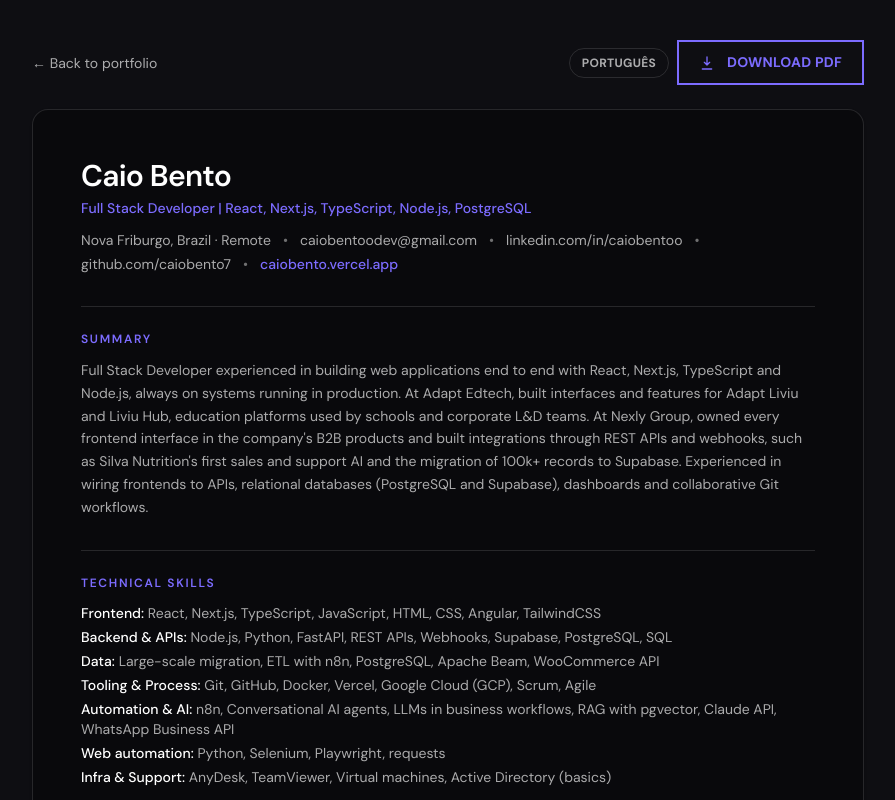
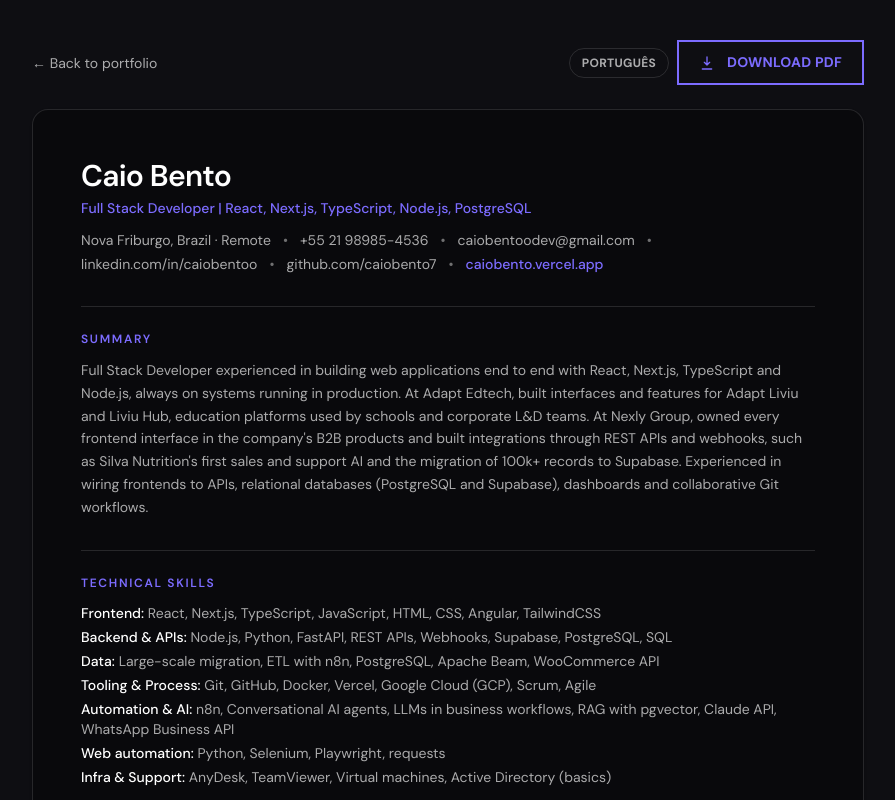
Before and after one commit to caiobento7/portfolio, a Next.js app: page /en/cv in a window 1280 px wide. Shown: the top 800 px of the page, without its empty margins (192-1087 px from the left). Built offline with nearby package versions, Linux system fonts and the light colour scheme; a web font is replaced by a local one.

Commit message:
Telefone no cabeçalho do currículo

```diff
--- a/src/app/[lang]/cv/page.tsx
+++ b/src/app/[lang]/cv/page.tsx
@@ -37,6 +37,8 @@ export default async function CvPage({ params }: PageProps<"/[lang]/cv">) {
           <p className="mt-1 text-sm font-medium text-accent">{t.cv.headline}</p>
           <p className="mt-3 flex flex-wrap gap-x-3 gap-y-1 text-sm text-muted">
             <span>{t.hero.location}</span>
+            <Sep />
+            <a href={contact.phoneHref} className="hover:text-fg">{contact.phone}</a>
             <Sep />
             <a href={`mailto:${contact.email}`} className="hover:text-fg">{contact.email}</a>
             <Sep />
```
Also changed, not shown: 2 other files (tests, documents, lock files or other folders).
